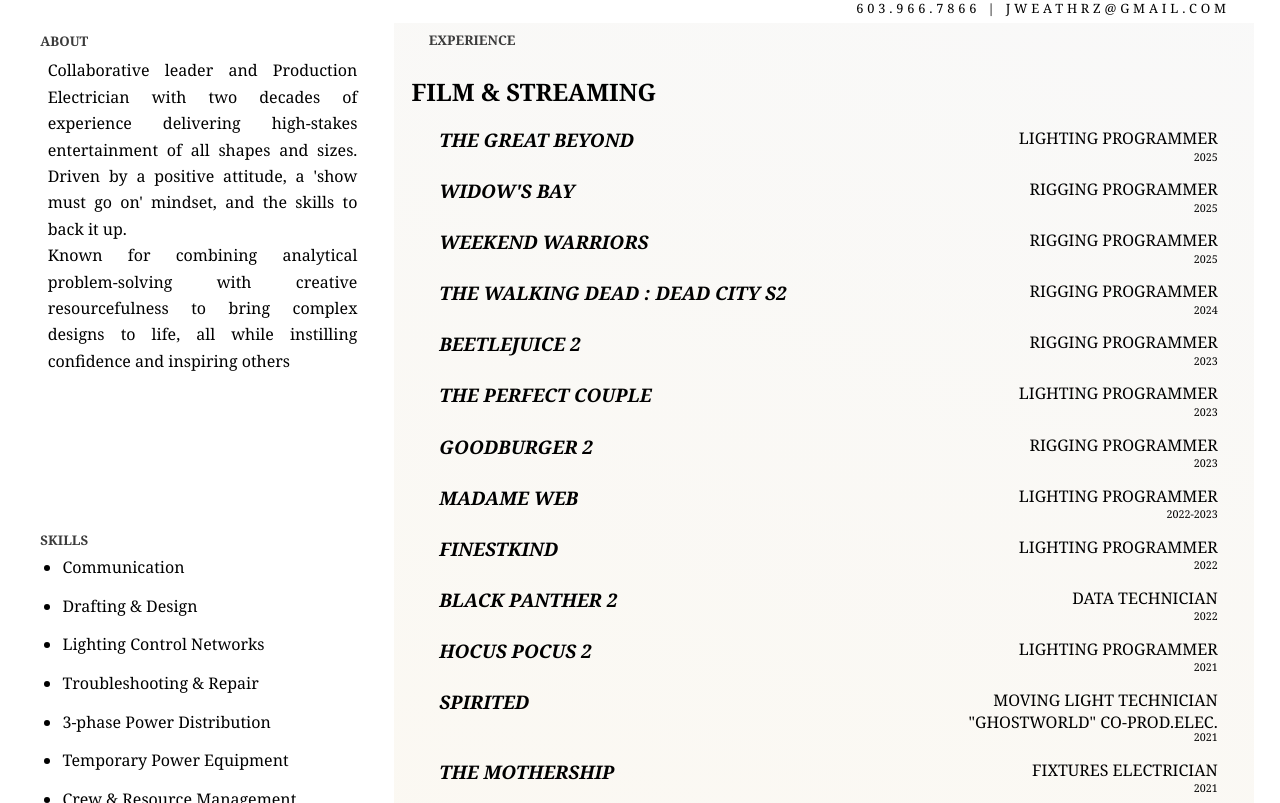
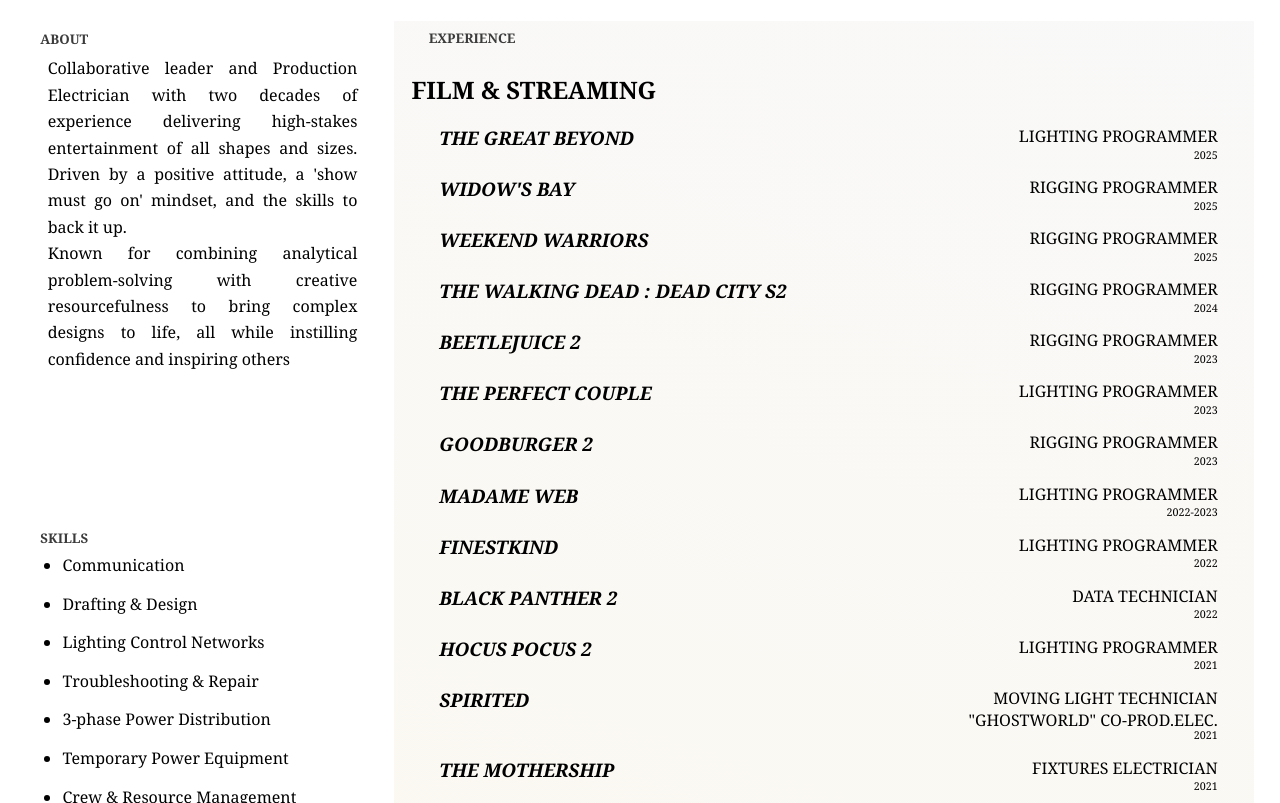
Before and after one commit to PartyWx/resume, a plain HTML site: page index.html in a window 1280 px wide. Shown: the part 190-993 px from the top of the page. Drawn offline with Linux system fonts and the light colour scheme; a script that the page names is missing.

Commit message:
redacted contact info

```diff
--- a/index.html
+++ b/index.html
@@ -21,7 +21,8 @@
     </h3>
   </header>
 
-  <h6 id="contact">603.966.7866  |  JWEATHRZ@GMAIL.COM</h6>
+  <!-- redacted contact info
+    <h6 id="contact">000.000.0000  |  redacted@GMAIL.COM</h6> -->
 
 <!-- Double Column Container -->
   <div class="row">
```
